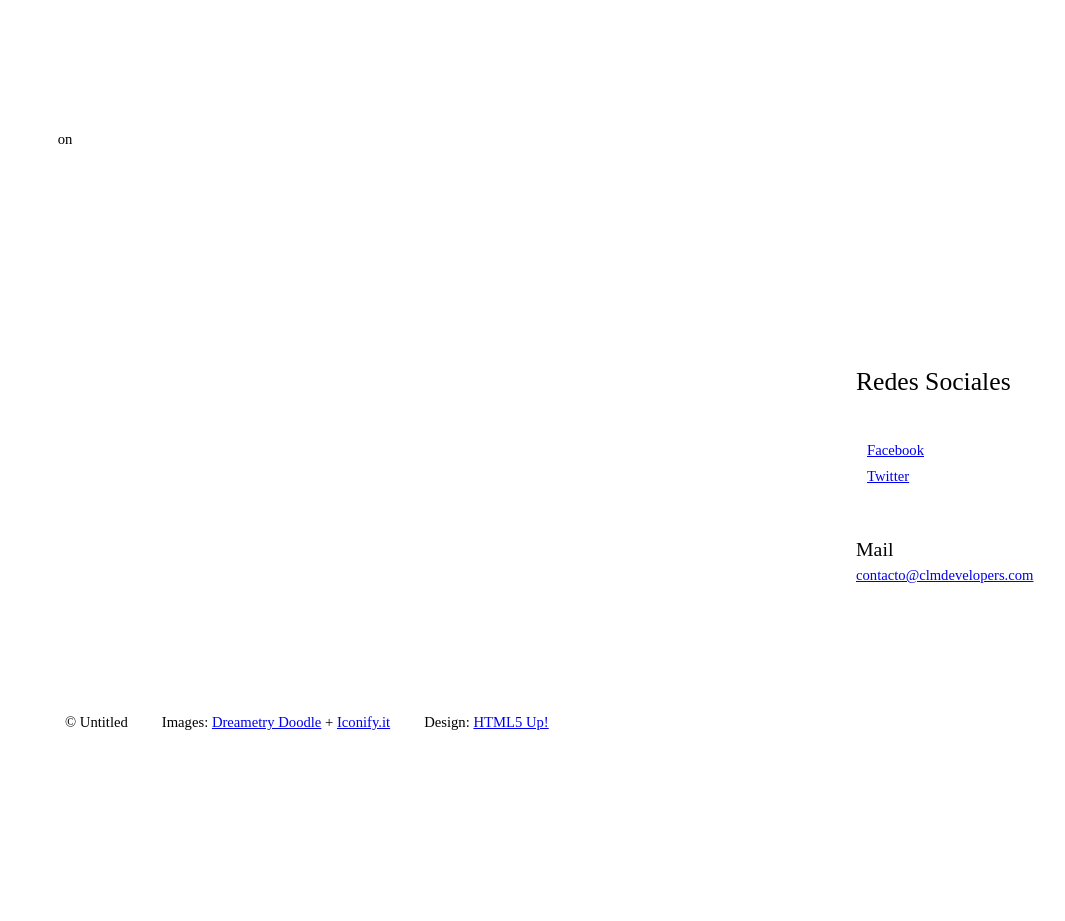
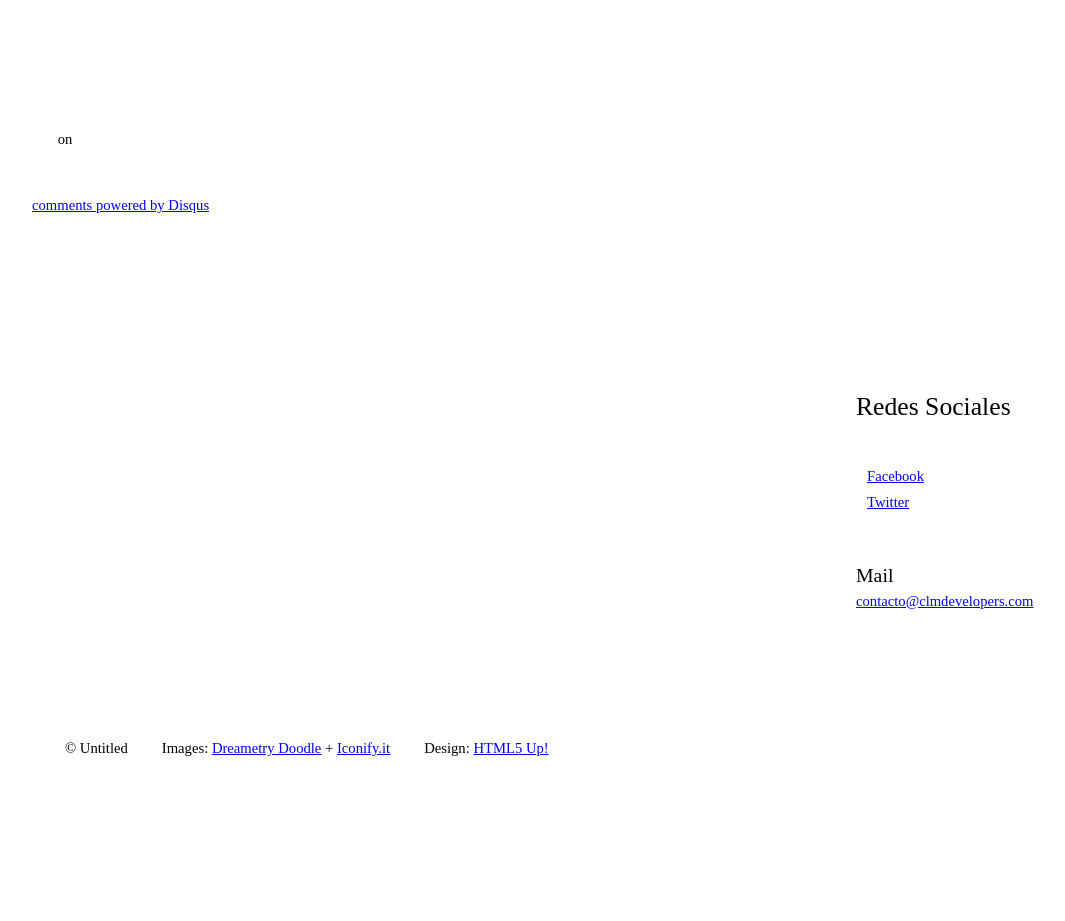
Before and after one commit to clmdevelopers/blog-con-django, a Django app: template blog/templates/post.html in a window 1280 px wide. Shown: the part 328-1249 px from the top of the page, without its empty margins (8-1073 px from the left). Before the commit the page ends 1058 px from the top, so only its background shows below. Run offline with Django 3.2, Linux system fonts and the light colour scheme; the template is opened without the code that fills it, so the values that code supplies are empty; some libraries are stand-ins or nearby versions.

Commit message:
Integrando django con Disqus

```diff
--- a/blog/templates/post.html
+++ b/blog/templates/post.html
@@ -27,6 +27,21 @@
 	</section>
 </article>
 
+    <div id="disqus_thread"></div>
+    <script type="text/javascript">
+        /* * * CONFIGURATION VARIABLES: EDIT BEFORE PASTING INTO YOUR WEBPAGE * * */
+        var disqus_shortname = 'prueba'; // required: replace example with your forum shortname
+
+        /* * * DON'T EDIT BELOW THIS LINE * * */
+        (function() {
+            var dsq = document.createElement('script'); dsq.type = 'text/javascript'; dsq.async = true;
+            dsq.src = '//' + disqus_shortname + '.disqus.com/embed.js';
+            (document.getElementsByTagName('head')[0] || document.getElementsByTagName('body')[0]).appendChild(dsq);
+        })();
+    </script>
+    <noscript>Please enable JavaScript to view the <a href="http://disqus.com/?ref_noscript">comments powered by Disqus.</a></noscript>
+    <a href="http://disqus.com" class="dsq-brlink">comments powered by <span class="logo-disqus">Disqus</span></a>
+
 
 
 {% endblock %}
--- a/web/settings.py
+++ b/web/settings.py
@@ -132,7 +132,12 @@ INSTALLED_APPS = (
     # 'django.contrib.admindocs',
     'taggit',
     'blog',
+    'disqus',
 )
+
+DISQUS_API_KEY = 'ov12QVo5p4WmWVHz9v9MVIIWhwBLFaePhEFuqpDOeajtvbcUnCXqT8njfdFWLFc0' #reemplazalo por el tuyo
+
+DISQUS_WEBSITE_SHORTNAME = 'prueba'
 
 # A sample logging configuration. The only tangible logging
 # performed by this configuration is to send an email to
```
